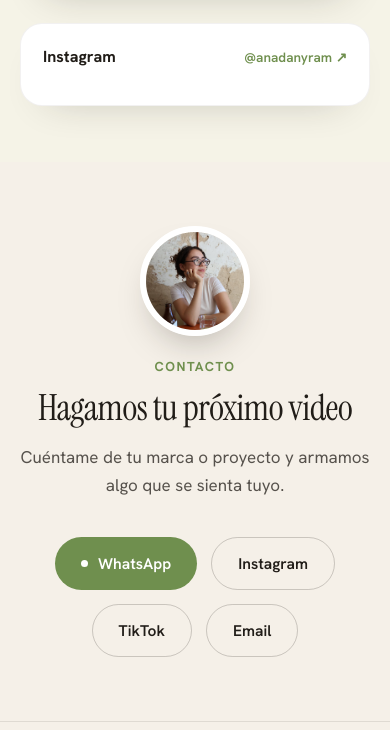
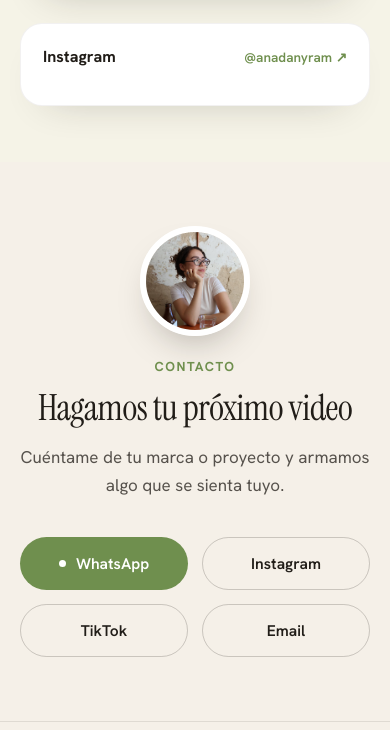
Before and after one commit to Pablini86/ana-ramirez, a plain HTML site: page index.html in a window 390 px wide. Shown: the part 8848-9578 px from the top of the page. Drawn offline with nearby package versions, Linux system fonts and the light colour scheme; a script that the page names is missing.

Commit message:
Sitio: alinear tarjetas TikTok/Instagram y links de contacto en celular

```diff
--- a/index.html
+++ b/index.html
@@ -62,6 +62,8 @@
     .mini-clip { right: -8px !important; width: 96px !important; }
     .hero-badge { left: -6px !important; }
     .video-scroll { max-height: 760px; }
+    .contact-links { display: grid !important; grid-template-columns: 1fr 1fr; justify-content: stretch !important; }
+    .contact-links a { width: 100%; }
   }
 </style>
 </helmet>
@@ -338,16 +340,18 @@
         <img src="{{ fotoConoceme.src }}" alt="{{ fotoConoceme.alt }}" style="width:100%; height:100%; object-fit:cover;">
       </div>
     </div>
-    <div class="conoce-grid" style="display:grid; grid-template-columns:1fr 1fr; gap:24px; margin-top:42px; align-items:start;">
+    <div class="conoce-grid" style="display:grid; grid-template-columns:1fr 1fr; gap:24px; margin-top:42px; align-items:stretch;">
       <!-- TikTok embed -->
-      <div style="background:#fff; border-radius:22px; padding:22px; border:1px solid rgba(33,29,24,0.06); box-shadow:0 18px 40px -28px rgba(33,29,24,0.3);">
+      <div style="background:#fff; border-radius:22px; padding:22px; border:1px solid rgba(33,29,24,0.06); box-shadow:0 18px 40px -28px rgba(33,29,24,0.3); display:flex; flex-direction:column;">
         <div style="display:flex; align-items:center; justify-content:space-between; margin-bottom:16px;">
           <span style="font-weight:700; font-size:16px;">TikTok</span>
           <a href="https://www.tiktok.com/@anadanyram_" target="_blank" style="font-size:13.5px; font-weight:600; color:var(--accent, oklch(0.63 0.13 35));">@anadanyram_ ↗</a>
         </div>
-        <blockquote class="tiktok-embed" cite="https://www.tiktok.com/@anadanyram_" data-unique-id="anadanyram_" data-embed-type="creator" style="max-width:100%; min-width:288px; margin:0;">
-          <section><a target="_blank" href="https://www.tiktok.com/@anadanyram_">@anadanyram_</a></section>
-        </blockquote>
+        <div style="flex:1;">
+          <blockquote class="tiktok-embed" cite="https://www.tiktok.com/@anadanyram_" data-unique-id="anadanyram_" data-embed-type="creator" style="max-width:100%; min-width:288px; margin:0;">
+            <section><a target="_blank" href="https://www.tiktok.com/@anadanyram_">@anadanyram_</a></section>
+          </blockquote>
+        </div>
       </div>
       <!-- Instagram card -->
       <div style="background:#fff; border-radius:22px; padding:22px; border:1px solid rgba(33,29,24,0.06); box-shadow:0 18px 40px -28px rgba(33,29,24,0.3); display:flex; flex-direction:column;">
@@ -370,11 +374,11 @@
     <div style="font-size:13px; font-weight:700; letter-spacing:1.5px; text-transform:uppercase; color:var(--accent, oklch(0.63 0.13 35));">Contacto</div>
     <h2 style="font-family:'Instrument Serif',serif; font-weight:400; font-size:clamp(36px,5.5vw,68px); line-height:1.03; letter-spacing:-0.5px; margin-top:14px;">Hagamos tu próximo video</h2>
     <p style="font-size:17px; line-height:1.6; opacity:0.75; margin-top:18px; max-width:480px; margin-left:auto; margin-right:auto;">Cuéntame de tu marca o proyecto y armamos algo que se sienta tuyo.</p>
-    <div style="display:flex; flex-wrap:wrap; gap:14px; justify-content:center; margin-top:38px;">
-      <a href="https://api.whatsapp.com/send/?phone=523316050763&amp;text&amp;type=phone_number&amp;app_absent=0" target="_blank" style="display:flex; align-items:center; gap:10px; background:var(--accent, oklch(0.63 0.13 35)); color:#fff; padding:15px 26px; border-radius:999px; font-weight:600; font-size:15.5px;" style-hover="filter:brightness(1.06); transform:translateY(-1px);"><span style="width:7px; height:7px; border-radius:50%; background:#fff;"></span>WhatsApp</a>
-      <a href="https://www.instagram.com/anadanyram" target="_blank" style="display:flex; align-items:center; gap:10px; padding:15px 26px; border-radius:999px; border:1px solid rgba(33,29,24,0.2); font-weight:600; font-size:15.5px;" style-hover="border-color:#211D18;">Instagram</a>
-      <a href="https://www.tiktok.com/@anadanyram_" target="_blank" style="display:flex; align-items:center; gap:10px; padding:15px 26px; border-radius:999px; border:1px solid rgba(33,29,24,0.2); font-weight:600; font-size:15.5px;" style-hover="border-color:#211D18;">TikTok</a>
-      <a href="mailto:anadanielaram@hotmail.com" style="display:flex; align-items:center; gap:10px; padding:15px 26px; border-radius:999px; border:1px solid rgba(33,29,24,0.2); font-weight:600; font-size:15.5px;" style-hover="border-color:#211D18;">Email</a>
+    <div class="contact-links" style="display:flex; flex-wrap:wrap; gap:14px; justify-content:center; margin-top:38px;">
+      <a href="https://api.whatsapp.com/send/?phone=523316050763&amp;text&amp;type=phone_number&amp;app_absent=0" target="_blank" style="display:flex; align-items:center; justify-content:center; gap:10px; background:var(--accent, oklch(0.63 0.13 35)); color:#fff; padding:15px 26px; border-radius:999px; font-weight:600; font-size:15.5px;" style-hover="filter:brightness(1.06); transform:translateY(-1px);"><span style="width:7px; height:7px; border-radius:50%; background:#fff;"></span>WhatsApp</a>
+      <a href="https://www.instagram.com/anadanyram" target="_blank" style="display:flex; align-items:center; justify-content:center; gap:10px; padding:15px 26px; border-radius:999px; border:1px solid rgba(33,29,24,0.2); font-weight:600; font-size:15.5px;" style-hover="border-color:#211D18;">Instagram</a>
+      <a href="https://www.tiktok.com/@anadanyram_" target="_blank" style="display:flex; align-items:center; justify-content:center; gap:10px; padding:15px 26px; border-radius:999px; border:1px solid rgba(33,29,24,0.2); font-weight:600; font-size:15.5px;" style-hover="border-color:#211D18;">TikTok</a>
+      <a href="mailto:anadanielaram@hotmail.com" style="display:flex; align-items:center; justify-content:center; gap:10px; padding:15px 26px; border-radius:999px; border:1px solid rgba(33,29,24,0.2); font-weight:600; font-size:15.5px;" style-hover="border-color:#211D18;">Email</a>
     </div>
   </section>
 
```
